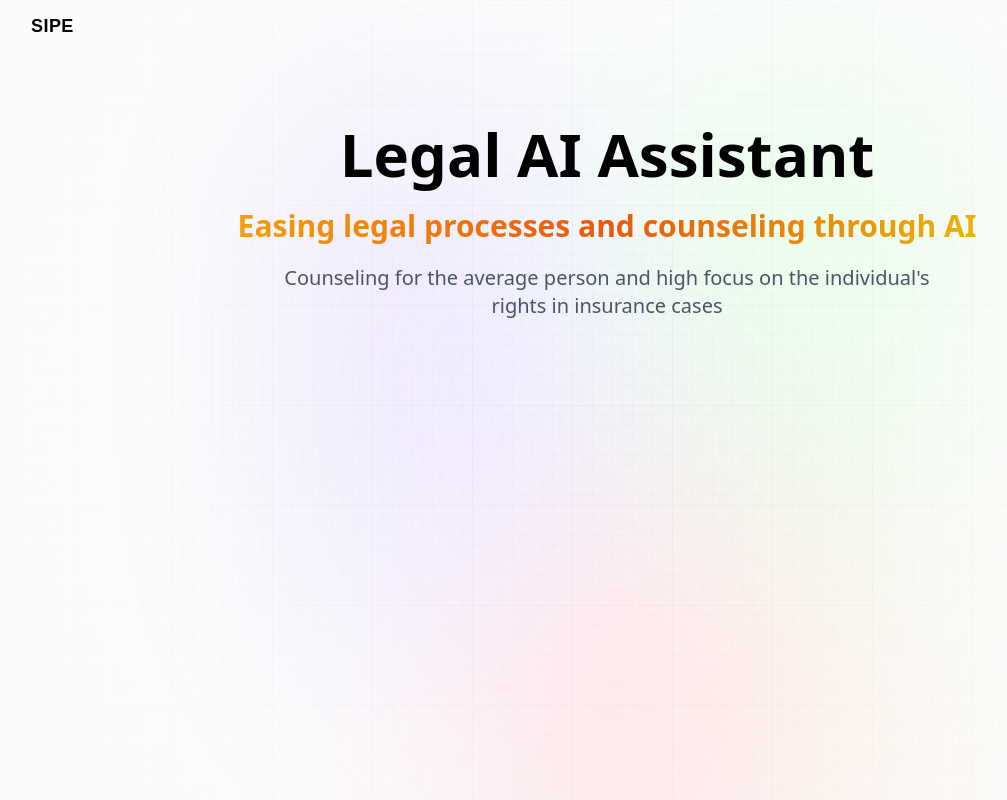
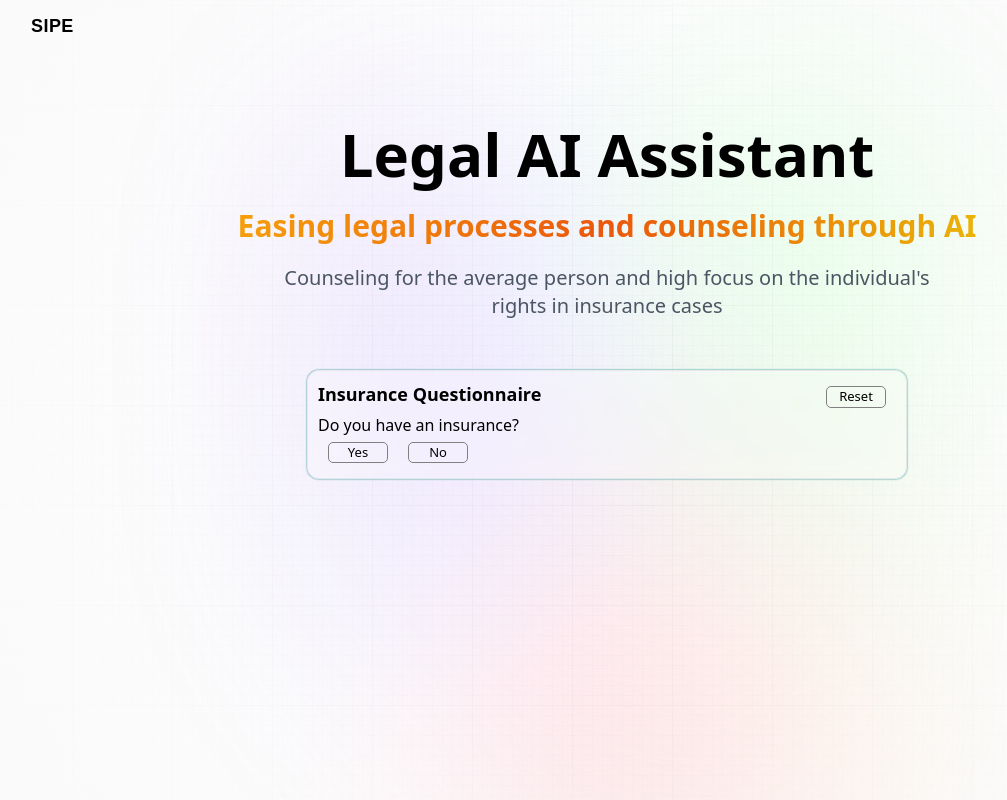
Before and after one commit to arifariofficial/AI-Chat-App, a Next.js app: page / in a window 1280 px wide. Shown: the whole page, without its empty margins (33-1040 px from the left). Built offline with nearby package versions, Linux system fonts and the light colour scheme.

Commit message:
query added 2

```diff
--- a/app/page.tsx
+++ b/app/page.tsx
@@ -1,5 +1,15 @@
+"use client";
+import Questionnaire from "@components/Query";
+
 const Home = () => {
+  const handleQuestionnaireCompletion = (answers: {
+    hasInsurance: string;
+    happenedInFreeTime: string;
+  }) => {
+    console.log("Questionnaire Answers:", answers);
+  };
   return (
+    <>
       <section className="w-full flex-center flex-col">
         <h1 className="head_text text-center">
           Legal AI Assistant
@@ -13,6 +23,8 @@ const Home = () => {
           insurance cases
         </p>
       </section>
+      <Questionnaire onCompletion={handleQuestionnaireCompletion} />
+    </>
   );
 };
 
--- /dev/null
+++ b/components/Query.tsx
@@ -0,0 +1,86 @@
+"use client";
+
+import React, { useState } from "react";
+
+interface QuestionnaireProps {
+  onCompletion: (answers: { hasInsurance: string; happenedInFreeTime: string }) => void;
+}
+
+const Questionnaire: React.FC<QuestionnaireProps> = ({ onCompletion }) => {
+  const [firstQuestionSelected, setFirstQuestionSelected] = useState<boolean>(false);
+  const [showFirstQuestion, setShowFirstQuestion] = useState<boolean>(true);
+  const [hasInsurance, setHasInsurance] = useState<string>("");
+  const [goToKela, setGoToKela] = useState<boolean>(false);
+  const [happenedInFreeTime, setHappenedInFreeTime] = useState<string>("");
+  const [showSecondQuestion, setShowSecondQuestion] = useState<boolean>(false);
+  const [noToSecondQuestion, setNoToSecondQuestion] = useState<boolean>(false);
+
+  const handleFirstQuestion = (answer: string) => {
+    setHasInsurance(answer);
+    setShowFirstQuestion(answer === "no" ? false : true);
+    setGoToKela(answer === "no" ? true : false);
+    setShowSecondQuestion(answer === "yes");
+    setFirstQuestionSelected(true);
+  };
+
+  const handleSecondQuestion = (answer: string) => {
+    setNoToSecondQuestion(true);
+    setHappenedInFreeTime(answer);
+    onCompletion({ hasInsurance, happenedInFreeTime: answer });
+  };
+
+  const handleReset = () => {
+    const userConfirmation = confirm("Are you sure, you want to reset?");
+    if (userConfirmation) {
+      setShowFirstQuestion(true);
+      setGoToKela(false);
+      setShowSecondQuestion(false);
+      setFirstQuestionSelected(false);
+      setNoToSecondQuestion(false);
+    }
+  };
+
+  return (
+    <div className="question glassmorphism">
+      <section>
+        <h2>Insurance Questionnaire</h2>
+        <button onClick={handleReset}>Reset</button>
+      </section>
+      <section>
+        {showFirstQuestion && (
+          <div>
+            <p>Do you have an insurance?</p>
+            <button
+              className={firstQuestionSelected ? "selected" : ""}
+              onClick={() => handleFirstQuestion("yes")}
+            >
+              Yes
+            </button>
+            <button disabled={firstQuestionSelected} onClick={() => handleFirstQuestion("no")}>
+              No
+            </button>
+          </div>
+        )}
+        {goToKela && (
+          <div>
+            <p>Please contact Kela</p>
+          </div>
+        )}
+        {showSecondQuestion && (
+          <div>
+            <p>Did it happen in your free time?</p>
+            <button onClick={() => handleSecondQuestion("yes")}>Yes</button>
+            <button onClick={() => handleSecondQuestion("no")}>No</button>
+          </div>
+        )}
+        {noToSecondQuestion && (
+          <div>
+            <p>Please contact your work or school insurance</p>
+          </div>
+        )}
+      </section>
+    </div>
+  );
+};
+
+export default Questionnaire;
--- a/styles/globals.css
+++ b/styles/globals.css
@@ -3,10 +3,6 @@
 @tailwind base;
 @tailwind components;
 @tailwind utilities;
-
-/*
-  Note: The styles for this gradient grid background is heavily inspired by the creator of this amazing site (https://dub.sh) – all credits go to them!
-*/
 
 .main {
   width: 100vw;
@@ -164,3 +160,54 @@
 .flex-between {
   @apply flex justify-between items-center;
 }
+
+.question {
+  margin-top: 50px;
+  padding: 10px;
+  width: 80%;
+  max-width: 600px;
+  height: auto;
+  box-shadow: 0 0 2px teal;
+}
+
+.question > section:nth-child(1) {
+  display: flex;
+  justify-content: space-between;
+}
+
+.question > section > h2 {
+  font-size: large;
+  font-weight: 700;
+}
+
+.question button {
+  border: 1px solid gray;
+  margin: 5px 10px;
+  width: 60px;
+  font-size: small;
+  border-radius: 5px;
+}
+
+.question button:hover {
+  background-color: aliceblue;
+  box-shadow: 0.5px 0px 2px teal;
+}
+
+.question button:active {
+  background-color: lightblue;
+  opacity: 0.9;
+}
+
+.question button:disabled {
+  background-color: inherit;
+  cursor: not-allowed;
+  box-shadow: none;
+}
+
+.question > button {
+  justify-self: end;
+}
+
+.selected {
+  background-color: lightblue;
+}
```
Lines whose indentation alone changed are shown as unchanged.
